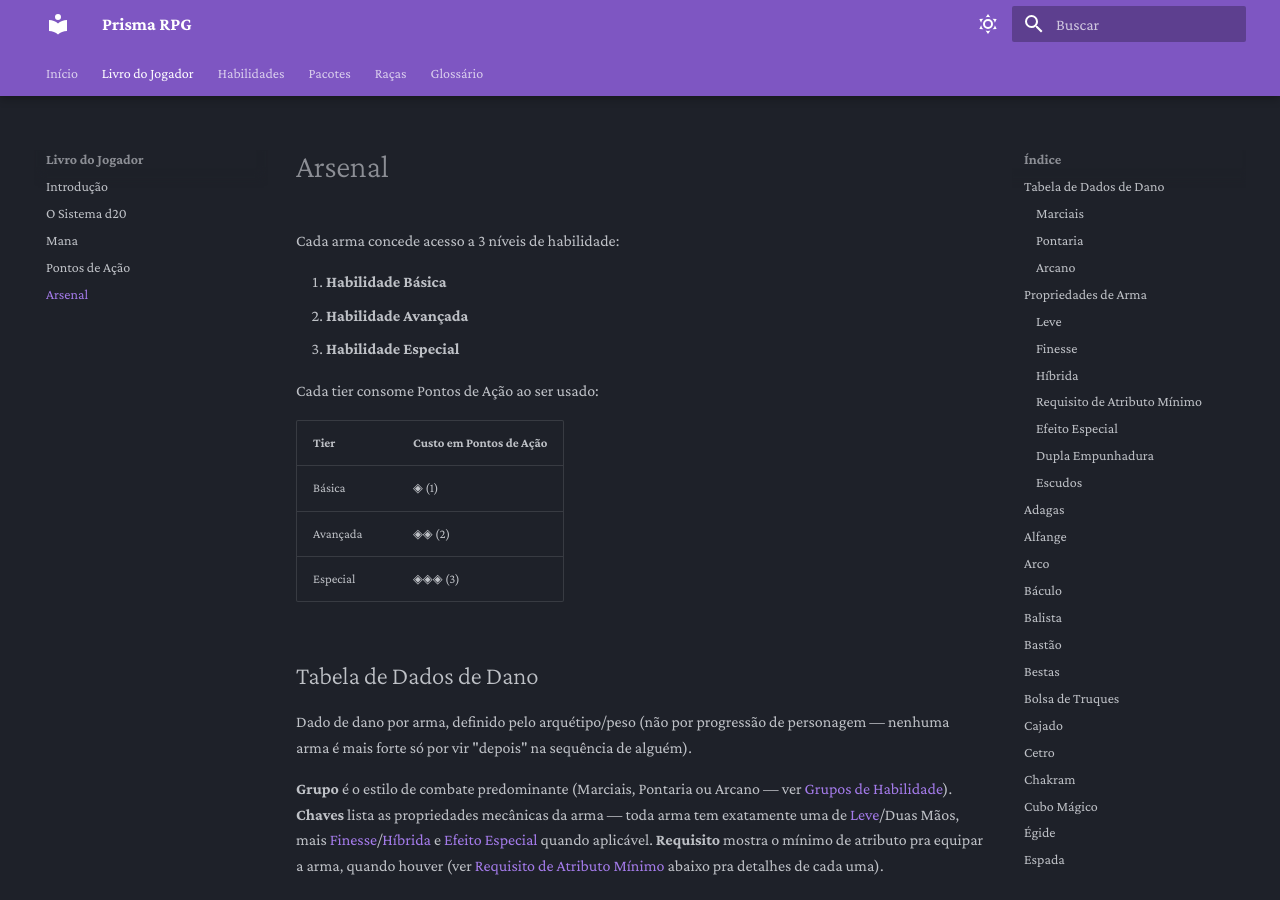
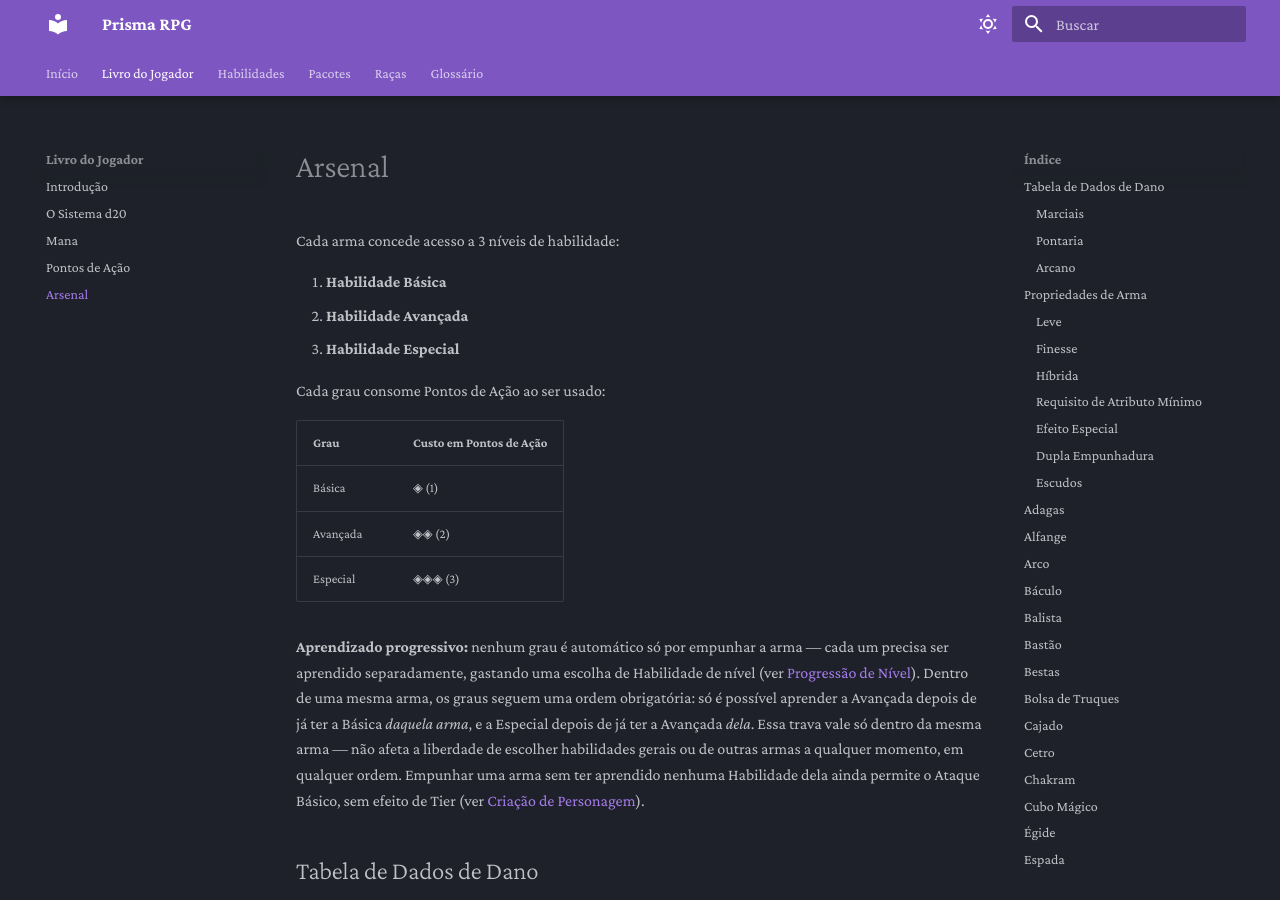
Before and after one commit to Felipe1072-git/prisma-rpg, an MkDocs documentation site: the page built from docs/jogador/arsenal.md, in a window 1280 px wide and 900 px high. Built offline with MkDocs 1.6.1 and Material for MkDocs 9.7.7, drawn with Linux system fonts in a browser that asks for light colours; some of the changed text lies outside the part shown.

Commit message:
fix: define pre-requisito de grau de arma e resolve colisao com Tier
Documenta que Basica/Avancada/Especial de uma arma precisam ser
aprendidas em ordem (nao da pra pular pra Avancada ou Especial sem ja
ter o grau anterior daquela arma), e que nenhum grau e automatico so
por empunhar a arma (ver Aprendizado progressivo em arsenal.md).

Tambem renomeia "Tier" para "Grau" (habilidade de arma e Custo por
Grau de Poder) e "Categoria" (tabela de Escudos), reservando a palavra
"Tier" exclusivamente pro resultado de sucesso (Tier 1/2/3) das
rolagens de habilidade, que era o uso mais comum e estava colidindo
com esses outros 3 conceitos.

Co-Authored-By: Claude Sonnet 5 <noreply@anthropic.com>

```diff
--- a/docs/jogador/arsenal.md
+++ b/docs/jogador/arsenal.md
@@ -6,13 +6,15 @@ Cada arma concede acesso a 3 níveis de habilidade:
 2. **Habilidade Avançada**
 3. **Habilidade Especial**
 
-Cada tier consome Pontos de Ação ao ser usado:
-
-| Tier | Custo em Pontos de Ação |
+Cada grau consome Pontos de Ação ao ser usado:
+
+| Grau | Custo em Pontos de Ação |
 |---|---|
 | Básica | ◈ (1) |
 | Avançada | ◈◈ (2) |
 | Especial | ◈◈◈ (3) |
+
+**Aprendizado progressivo:** nenhum grau é automático só por empunhar a arma — cada um precisa ser aprendido separadamente, gastando uma escolha de Habilidade de nível (ver [Progressão de Nível](sistema-d20.md#progressão-de-nível)). Dentro de uma mesma arma, os graus seguem uma ordem obrigatória: só é possível aprender a Avançada depois de já ter a Básica *daquela arma*, e a Especial depois de já ter a Avançada *dela*. Essa trava vale só dentro da mesma arma — não afeta a liberdade de escolher habilidades gerais ou de outras armas a qualquer momento, em qualquer ordem. Empunhar uma arma sem ter aprendido nenhuma Habilidade dela ainda permite o Ataque Básico, sem efeito de Tier (ver [Criação de Personagem](sistema-d20.md#criação-de-personagem)).
 
 ## Tabela de Dados de Dano
 
@@ -151,13 +153,13 @@ Combinações de Dupla Empunhadura até agora: **Lança + Espada** (ver [Investi
 
 Diferente de uma arma, um Escudo não concede as 3 habilidades de Básica/Avançada/Especial — ele ocupa a mão secundária e concede um bônus passivo de Defesa, sempre ativo, sem custo de Mana ou PA. Só pode ser equipado se a mão principal tiver uma arma [Leve](#leve) (ou estiver livre).
 
-| Tier | Bônus de Defesa | Restrição |
+| Categoria | Bônus de Defesa | Restrição |
 |---|---|---|
 | Escudo Leve | +2 | Nenhuma — combina com qualquer arma Leve |
 | Escudo Pesado | +3 | Nenhuma — combina com qualquer arma Leve |
 | Escudo Torre | +5 | Ocupa as duas mãos sozinho — usuário não pode equipar nenhuma arma junto (luta com [Dano Desarmado](../habilidades/marciais.md#dano-desarmado)) |
 
-Ter um Escudo equipado também habilita a habilidade geral [Bloqueio](../habilidades/buff.md), independente do tier.
+Ter um Escudo equipado também habilita a habilidade geral [Bloqueio](../habilidades/buff.md), independente da categoria.
 
 ## Adagas
 
```
Also changed, not shown: docs/glossario.md (+2 -2 lines), docs/habilidades/index.md (+1 -1 lines), docs/jogador/mana.md (+2 -2 lines), docs/jogador/pontos-de-acao.md (+1 -1 lines), docs/jogador/sistema-d20.md (+1 -1 lines).
